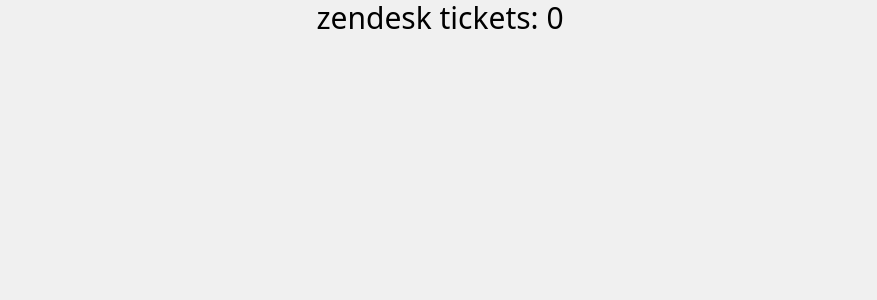
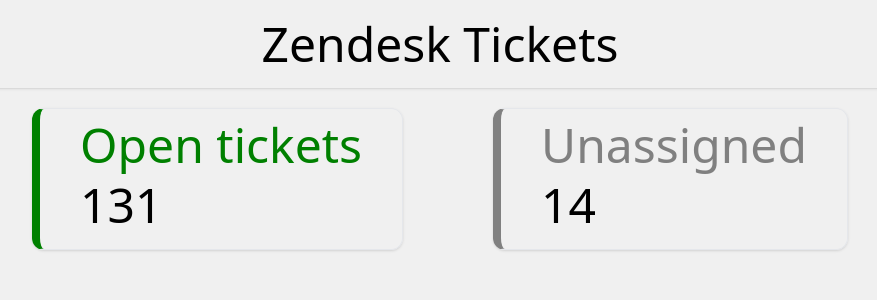
Before and after one commit to dangather/montoring, a Nuxt app in the folder frontend/: page / in a window 1280 px wide. Shown: the top 300 px of the page, without its empty margins (200-1077 px from the left). Built offline with nearby package versions, Linux system fonts and the light colour scheme; no server answers; the database is empty.

Commit message:
ssssssssssssssssss

```diff
--- a/frontend/components/cards.vue
+++ b/frontend/components/cards/cards.vue
@@ -14,7 +14,7 @@
 </template>
 
 <script setup lang="ts">
-import {getdata, datafetch, connect} from "../scripts/utils";
+import {getdata, datafetch, connect} from "../../scripts/utils";
 const sb = connect();
 let items: any = []
 let data = await datafetch("name")
--- /dev/null
+++ b/frontend/components/cards/zcards.vue
@@ -0,0 +1,25 @@
+<template>
+    <div class="border max-w-[75%] shadow m-5 w-fit px-10 rounded-xl pb-5" :style="borderl">
+        <div class="text-5xl py-3" :style="styleObject">{{ props.title }}</div>
+        <div class="text-5xl">
+            <p><slot/></p>
+        </div>
+    </div>
+</template>
+
+<script setup>
+const props = defineProps( {
+    title: String,
+    colour: String,
+    border: String
+})
+
+const styleObject = ref({
+  color: props.colour,
+})
+
+const borderl = ref({
+    borderLeft: props.border
+})
+
+</script>
--- a/frontend/components/hello.vue
+++ /dev/null
@@ -1,10 +0,0 @@
-<template>
-
-    <div class="text-center text-3xl">
-        zendesk tickets: 0
-    </div>
-
-
-</template>
-
-<script setup lang="ts"></script>
--- /dev/null
+++ b/frontend/components/zendesk.vue
@@ -0,0 +1,20 @@
+<template>
+    <div class="p-5 text-center shadow text-5xl">
+        Zendesk Tickets
+    </div>
+    <div class="flex justify-center">
+    <zcards title="Open tickets" colour="green" border="8px solid green">
+            131
+    </zcards>
+    <Icon name="mdi:youtube" width="50" color="#15CA82"/>
+    <zcards  title="Unassigned" colour="grey" border="8px solid grey">
+        14
+    </zcards>
+</div>
+</template>
+
+<script setup>
+import zcards from "/components/cards/zcards.vue"
+import {Icon} from '@iconify/vue'
+
+</script>
--- a/frontend/nuxt.config.ts
+++ b/frontend/nuxt.config.ts
@@ -1,7 +1,9 @@
 // https://nuxt.com/docs/api/configuration/nuxt-config
 export default defineNuxtConfig({
-    modules: ['@nuxtjs/tailwindcss', '@nuxtjs/supabase'],
+    modules: ['@nuxtjs/tailwindcss', '@nuxtjs/supabase', 'nuxt-icon'],
     css: [
         "@/styles/global.css"
-    ]
+    ],
+
+
 })
--- a/frontend/package.json
+++ b/frontend/package.json
@@ -11,11 +11,15 @@
     "@nuxtjs/supabase": "^0.3.1",
     "@nuxtjs/tailwindcss": "^6.4.1",
     "autoprefixer": "^10.4.14",
+    "eslint": "^8.36.0",
+    "eslint-plugin-vue": "^9.10.0",
     "nuxt": "^3.2.3",
+    "nuxt-icon": "^0.3.3",
     "postcss": "^8.4.21",
     "tailwindcss": "^3.2.7"
   },
   "dependencies": {
+    "@iconify/vue": "^4.1.0",
     "@supabase/supabase-js": "^2.10.0",
     "node-zendesk": "^2.2.0"
   }
--- a/frontend/pages/index.vue
+++ b/frontend/pages/index.vue
@@ -1,17 +1,17 @@
 <template>
 <div id="main">
-    <component class="com" :is="i == 0 ? c : ''"/>
-    <component class="com" :is="i == 1 ? h : ''"/>
+    <!--<component class="com" :is="i == 0 ? c : ''"/>-->
+    <component class="com" :is="i == 0 ? z : ''"/>
 </div>
 </template>
 
 <script setup lang="ts">
-import cards from '~~/components/cards.vue';
-import hello from "~~/components/hello.vue";
+import cards from '~~/components/cards/cards.vue';
+import zendesk from "~~/components/zendesk.vue";
 let comps: any = []
-let c = resolveComponent("cards")
-let h = resolveComponent("hello")
-comps.push(cards, hello)
+//let c = resolveComponent("cards")
+let z = resolveComponent("zendesk")
+comps.push(zendesk)
 
 let i = ref(0)
 setInterval(() =>  {
```
Also changed, not shown: 1 other file (tests, documents, lock files or other folders).
